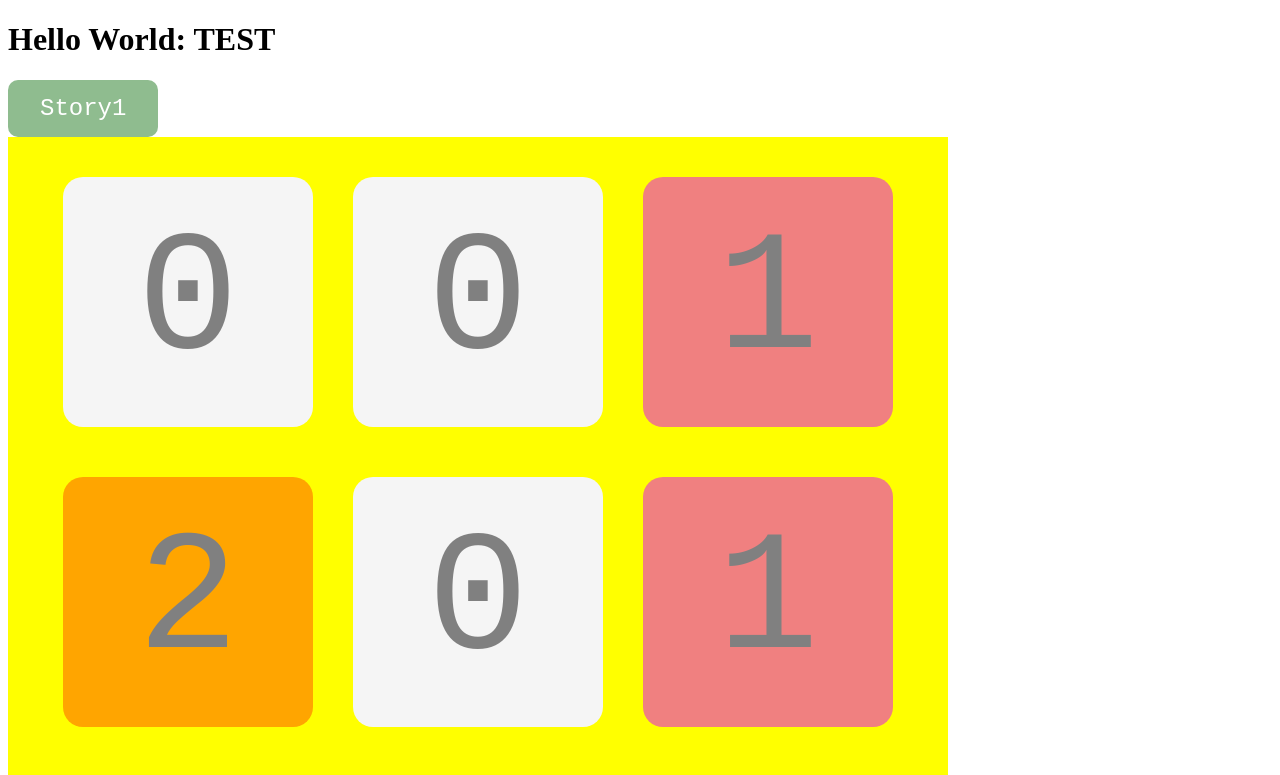
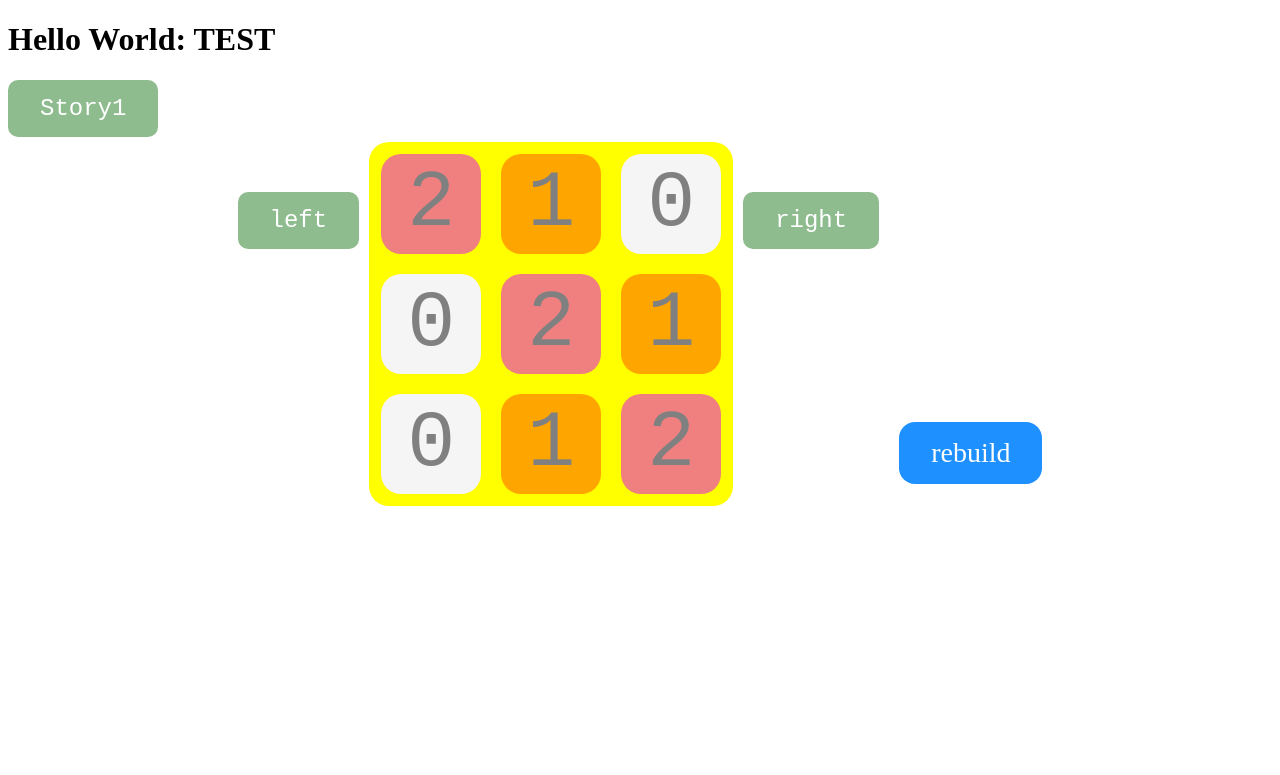
Before and after one commit to DMisilin/react-developer-2023, a React app: page / in a window 1280 px wide. Shown: the top 775 px of the page. Built offline with nearby package versions, Linux system fonts and the light colour scheme.

Commit message:
refactor

```diff
--- a/package.json
+++ b/package.json
@@ -7,7 +7,7 @@
     "test": "jest --config=jest.config.js --no-cache --coverage",
     "lint": "eslint . --ext .ts",
     "calc": "npx ts-node ./src/lesson-2/index.ts",
-    "start:dev": "webpack-cli serve --mode=development --env development --open --hot",
+    "dev": "webpack-cli serve --mode=development --env development --open --hot",
     "build": "webpack --mode=production --env production --progress",
     "storybook": "start-storybook -p 6006",
     "build-storybook": "build-storybook"
--- a/src/components/Box/Box.css
+++ b/src/components/Box/Box.css
@@ -3,25 +3,33 @@
 }
 
 .first {
-    background-color: lightcoral;
+    background-color: orange;
 }
 
 .second {
-    background-color: orange;
+    background-color: lightcoral;
 }
 
 .third {
     background-color: orangered;
 }
 
+.fourth {
+    background-color: firebrick;
+}
+
+.fifth {
+    background-color: darkred;
+}
+
 .box {
-    height: 250px;
-    width: 250px;
-    margin: 20px;
+    height: 100px;
+    width: 100px;
+    margin: 10px;
     display: flex;
     align-items: center;
     justify-content: center;
-    font-size: 170px;
+    font-size: 80px;
     font-family: monospace;
     color: grey;
     border-radius: 20px;
--- a/src/components/Box/Box.tsx
+++ b/src/components/Box/Box.tsx
@@ -1,11 +1,14 @@
-import React from 'react';
+import React, { useState } from 'react';
 import './Box.css';
 
-const Box = ({ point = 0 }) => {
-  const classes = ['zero', 'first', 'second', 'third'];
-  console.log(`box ${classes[point]}`);
+const Box = ({ point, order }) => {
+  const classes = ['zero', 'first', 'second', 'third', 'fourth', 'fifth'];
 
-  return <div className={`box ${classes[point]}`}>{point}</div>;
+  return (
+    <div className={`box ${classes[point]}`} id={order}>
+      {point}
+    </div>
+  );
 };
 
 export default Box;
--- a/src/components/Floor/Floor.css
+++ b/src/components/Floor/Floor.css
@@ -1,16 +1,38 @@
-.yellow {
-    background-color: yellow;
-    width: 900px;
-    height: 900px;
+.floor {
     display: flex;
     align-content: stretch;
     justify-content: center;
     flex-wrap: wrap;
-    padding: 20px;
+    padding: 2px;
+    border-radius: 20px;
+}
+
+.yellow {
+    background-color: yellow;
+    width: 360px;
+    height: 360px;
 }
 
 .sky {
     background-color: deepskyblue;
-    width: 900px;
-    height: 900px;
+    width: 360px;
+    height: 360px;
 }
+
+.buttonPanel {
+    margin-top: 5px;
+    display: flex;
+    justify-content: center;
+}
+
+.playerButton {
+    margin-left: 10px;
+    margin-right: 10px;
+    margin-top: 50px;
+}
+
+.cleanButton {
+    margin-left: 10px;
+    margin-right: 10px;
+    margin-top: 280px;
+}
--- a/src/components/Floor/Floor.tsx
+++ b/src/components/Floor/Floor.tsx
@@ -1,10 +1,78 @@
-import React from 'react';
+import React, { useState } from 'react';
 import './Floor.css';
 import Box from '../Box/Box';
+import Button from '../../components/Button/Button';
 
 const Floor = ({ groundType }) => {
-  const boxes = [0, 0, 1, 2, 0, 1, 1, 2, 3].map((elm) => <Box key={elm} point={elm} />);
-  return <div className={groundType}>{boxes}</div>;
+  const [isLeft, setIsLeft] = useState(true);
+
+  const updateArr = (position: 'left' | 'right') => {
+    if ((position === 'left' && !isLeft) || (position === 'right' && isLeft)) {
+      console.warn('Not your move');
+      return arr;
+    }
+
+    const result = [];
+    for (let i = 0; i < arr.length; i++) {
+      const elm = arr[i];
+      result.push(elm + Math.floor(Math.random() * 2));
+    }
+
+    setTimeout(() => {
+      if (result.find((elm) => elm >= 5)) {
+        alert(`Player ${isLeft ? 'LEFT' : 'RIGHT'} win!`);
+      }
+    }, 100);
+
+    setIsLeft(!isLeft);
+    return result;
+  };
+
+  const initArr = () => {
+    const result = [];
+    for (let i = 0; i < 9; i++) {
+      result.push(Math.floor(Math.random() * 3));
+    }
+    return result;
+  };
+
+  const [arr, setArr] = useState(initArr());
+
+  const renderBoxes = () => {
+    const result = [];
+    for (let i = 0; i < arr.length; i++) {
+      const num = arr[i];
+      result.push(<Box key={i} point={num} order={i} />);
+    }
+    return result;
+  };
+
+  return (
+    <div className="buttonPanel">
+      <div className="playerButton">
+        <Button
+          text="left"
+          type="eco"
+          onClick={() => setArr(updateArr('left'))}
+        ></Button>
+      </div>
+      <div className={`floor ${groundType}`}>{renderBoxes()}</div>
+      <div className="playerButton">
+        <Button
+          text="right"
+          type="eco"
+          onClick={() => setArr(updateArr('right'))}
+        ></Button>
+      </div>
+      <div className="cleanButton">
+        <Button
+          text="rebuild"
+          type="blue"
+          onClick={() => setArr(initArr())}
+        ></Button>
+      </div>
+    </div>
+  );
 };
 
 export default Floor;
```
